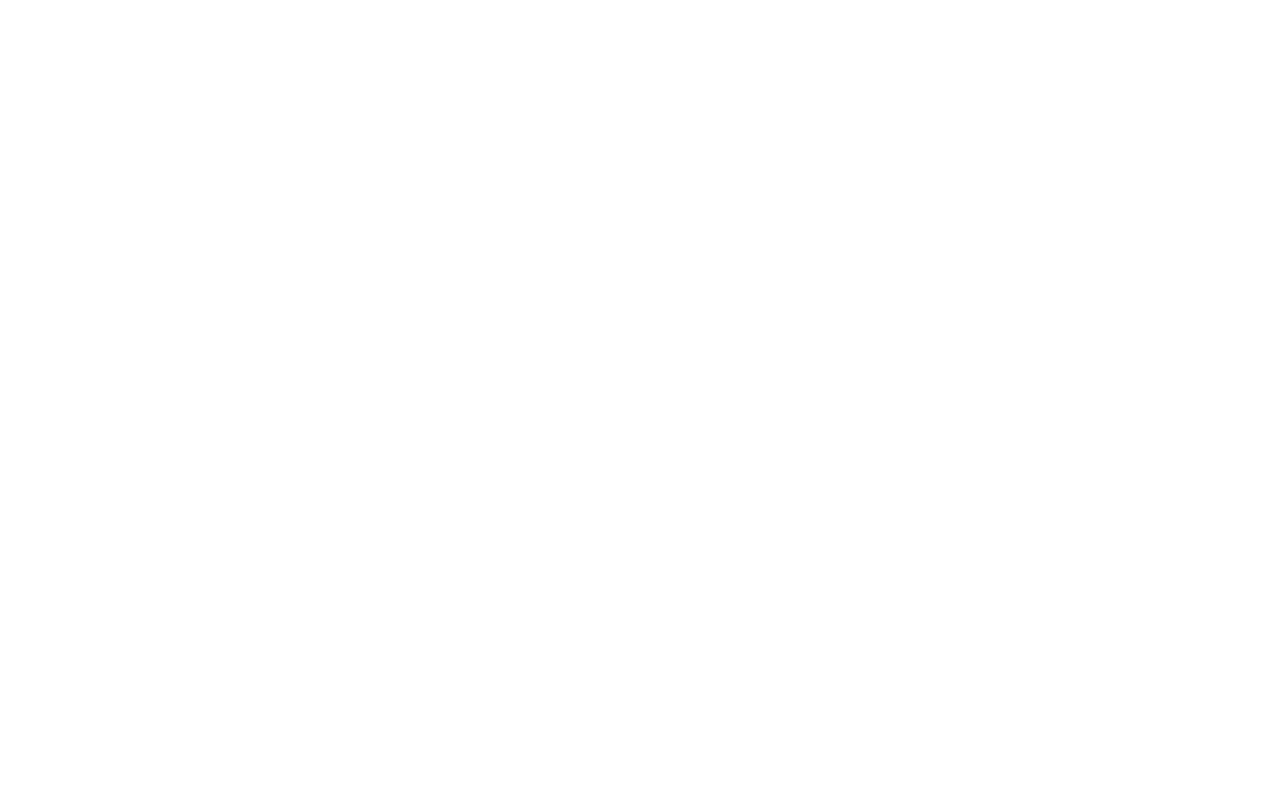
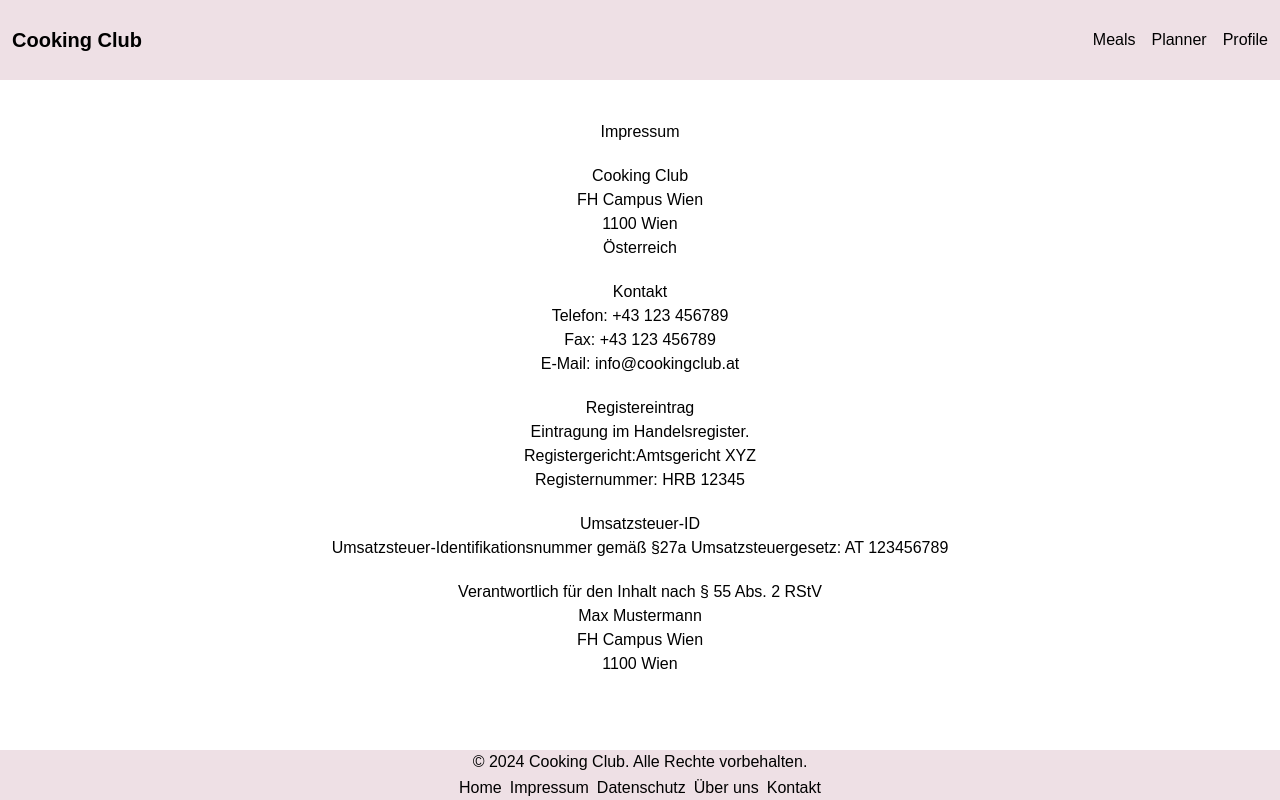
Before and after one commit to lorenztheg/cockingclub, a Vue app: page /imprint in a window 1280 px wide. Before the commit this address had no page. Built offline with nearby package versions, Linux system fonts and the light colour scheme.

Commit message:
Legal & Imprint added

```diff
--- a/src/client/components/FooterComponent.vue
+++ b/src/client/components/FooterComponent.vue
@@ -16,6 +16,6 @@
 
 <style scoped>
 footer {
-  background-color: #c1cdcd;
+  background-color: #eee0e5;
 }
 </style>
--- a/src/client/components/HeadNavBarComponent.vue
+++ b/src/client/components/HeadNavBarComponent.vue
@@ -44,6 +44,6 @@
 
 <style scoped>
 nav {
-  background-color: #c1cdcd;
+  background-color: #eee0e5;
 }
 </style>
--- /dev/null
+++ b/src/client/components/ImprintPage.vue
@@ -0,0 +1,46 @@
+<script setup>
+import FooterComponent from '@/client/components/FooterComponent.vue';
+import HeadNavBarComponent from '@/client/components/HeadNavBarComponent.vue';
+</script>
+
+<template>
+  <HeadNavBarComponent />
+  <div class="imprint">
+    <h1>Impressum</h1>
+    <h2>Cooking Club </h2>
+    <p>FH Campus Wien</p>
+    <p>1100 Wien</p>
+    <p>Österreich</p>
+
+    <h2>Kontakt</h2>
+    <p>Telefon: +43 123 456789</p>
+    <p>Fax: +43 123 456789</p>
+    <p>E-Mail: info@cookingclub.at</p>
+
+    <h2>Registereintrag</h2>
+    <p>Eintragung im Handelsregister.</p>
+    <p>Registergericht:Amtsgericht XYZ</p>
+    <p>Registernummer: HRB 12345</p>
+
+    <h2>Umsatzsteuer-ID</h2>
+    <p>Umsatzsteuer-Identifikationsnummer gemäß §27a Umsatzsteuergesetz: AT 123456789</p>
+
+    <h2>Verantwortlich für den Inhalt nach § 55 Abs. 2 RStV</h2>
+    <p>Max Mustermann</p>
+    <p>FH Campus Wien</p>
+    <p>1100 Wien</p>
+  </div>
+  <FooterComponent />
+</template>
+
+<style scoped>
+.imprint {
+  padding: 20px;
+  font-size: 16px;
+  line-height: 1.5;
+}
+
+h1, h2 {
+  margin-top: 20px;
+}
+</style>
--- /dev/null
+++ b/src/client/components/LegalPage.vue
@@ -0,0 +1,33 @@
+<script setup>
+import HeadNavBarComponent from '@/client/components/HeadNavBarComponent.vue';
+import FooterComponent from '@/client/components/FooterComponent.vue';
+
+</script>
+
+<template>
+  <HeadNavBarComponent />
+  <div class="legal">
+    <h1>Datenschutzerklärung</h1>
+    <p>Wir freuen uns sehr über Ihr Interesse an unserem Unternehmen. Datenschutz hat einen besonders hohen Stellenwert für die Geschäftsleitung der Cooking Club. Eine Nutzung der Internetseiten der Cooking Club ist grundsätzlich ohne jede Angabe personenbezogener Daten möglich. Sofern eine betroffene Person besondere Services unseres Unternehmens über unsere Internetseite in Anspruch nehmen möchte, könnte jedoch eine Verarbeitung personenbezogener Daten erforderlich werden. Ist die Verarbeitung personenbezogener Daten erforderlich und besteht für eine solche Verarbeitung keine gesetzliche Grundlage, holen wir generell eine Einwilligung der betroffenen Person ein.</p>
+    <h2>Verantwortlicher im Sinne der Datenschutz-Grundverordnung (DSGVO)</h2>
+    <p>Cooking Club</p>
+    <p>FH Campus Wien</p>
+    <p>1100 Wien</p>
+    <p>Österreich</p>
+    <h2>Erhebung von allgemeinen Daten und Informationen</h2>
+    <div>Die Internetseite der Cooking Club erfasst mit jedem Aufruf der Internetseite durch eine betroffene Person oder ein automatisiertes System eine Reihe von allgemeinen Daten und Informationen. Diese allgemeinen Daten und Informationen werden in den Logfiles des Servers gespeichert. Erfasst werden können die (1) verwendeten Browsertypen und Versionen, (2) das vom zugreifenden System verwendete Betriebssystem, (3) die Internetseite, von welcher ein zugreifendes System auf unsere Internetseite gelangt (sogenannte Referrer), (4) die Unterwebseiten, welche über ein zugreifendes System auf unserer Internetseite angesteuert werden, (5) das Datum und die Uhrzeit eines Zugriffs auf die Internetseite, (6) eine Internet-Protokoll-Adresse (IP-Adresse), (7) der Internet-Service-Provider des zugreifenden Systems und (8) sonstige ähnliche Daten und Informationen, die der Gefahrenabwehr im Falle</div>
+  </div>
+  <FooterComponent />
+</template>
+
+<style scoped>
+.legal {
+  padding: 20px;
+  font-size: 16px;
+  line-height: 1.5;
+}
+
+h1, h2 {
+  margin-top: 20px;
+}
+</style>
--- a/src/client/components/MealPlanner.vue
+++ b/src/client/components/MealPlanner.vue
@@ -2,6 +2,7 @@
 import HeadNavBarComponent from "@/client/components/HeadNavBarComponent.vue";
 import { ref, onMounted } from 'vue';
 import edamamService from "@/client/services/edamamService";
+import FooterComponent from '@/client/components/FooterComponent.vue';
 
 const savedRecipes = ref([]);
 
@@ -46,6 +47,7 @@
       </div>
     </div>
   </div>
+  <FooterComponent />
 </template>
 
 <style scoped>
--- a/src/client/components/ProfilePage.vue
+++ b/src/client/components/ProfilePage.vue
@@ -4,6 +4,7 @@
 import axios from 'axios';
 import AuthenticationService from "@/client/services/AuthenticationService"; // Importiere den AuthenticationService
 import HeadNavBarComponent from "@/client/components/HeadNavBarComponent.vue";
+import FooterComponent from '@/client/components/FooterComponent.vue';
 
 const userEmail = ref('');
 const loading = ref(true);
@@ -73,6 +74,7 @@
     </div>
     <p>{{ deleteMessage }}</p>
   </div>
+  <FooterComponent />
 </template>
 
 <style scoped>
@@ -81,6 +83,6 @@
   border: none;
   padding: 10px 20px;
   cursor: pointer;
-  margin: 2px;
+  margin: 5px 2px 10px 2px;
 }
 </style>
--- a/src/client/router/index.js
+++ b/src/client/router/index.js
@@ -5,7 +5,8 @@
 import MealPlanner from "@/client/components/MealPlanner.vue";
 import ProfilePage from "@/client/components/ProfilePage.vue";
 import UpdateProfile from '@/client/components/UpdateProfile.vue';
-
+import ImprintPage from '@/client/components/ImprintPage.vue';
+import LegalPage from '@/client/components/LegalPage.vue';
 
 
 const routes = [
@@ -25,7 +26,7 @@
         component: UserDashboard
     },
     {
-        path:'/planner',
+        path: '/planner',
         name: 'MealPlanner',
         component: MealPlanner
     },
@@ -38,6 +39,16 @@
         path: '/update/:id',
         name: 'UpdateProfile',
         component: UpdateProfile
+    },
+    {
+        path: '/imprint',
+        name: 'ImprintPage',
+        component: ImprintPage
+    },
+    {
+        path: '/legal',
+        name: 'LegalPage',
+        component: LegalPage
     }
 ];
 
```
Also changed, not shown: 1 other file (tests, documents, lock files or other folders).
